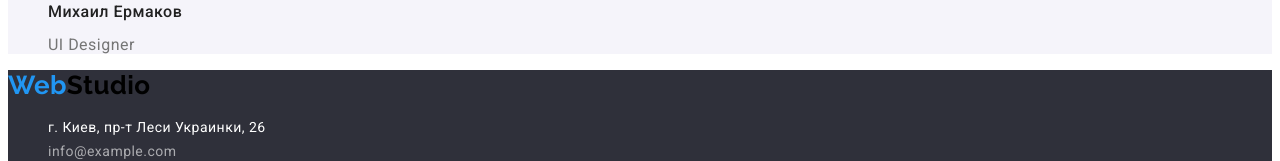
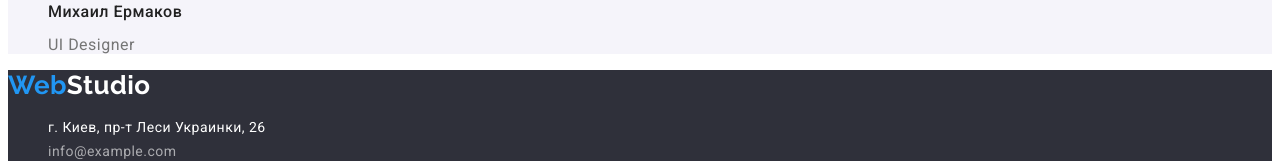
Before and after one commit to ZoiaPiccolo/goit-markup-hw-02, a plain HTML site: page index.html in a window 1280 px wide. Shown: the part 3109-3270 px from the top of the page. Drawn offline with Linux system fonts and the light colour scheme.

Commit message:
Звернула увагу і виправила колір логотипу в футері

```diff
--- a/css/styles.css
+++ b/css/styles.css
@@ -32,12 +32,17 @@ a {
     background-color: var(--header-background-color);
 }
 
-.logo {
+.logo,
+.logo-footer {
     font-family: var(--logo-font-family);
     font-weight: 700;
     font-size: 26px;
     line-height: 1.17;
     color: var(--logo-title-color);
+}
+
+.logo-footer {
+    color: var(--header-background-color);
 }
 
 .accent {
--- a/index.html
+++ b/index.html
@@ -98,7 +98,7 @@
     </main>
     <!--Футер сайта-->
     <footer class="footer">
-        <a href="./index.html" class="logo"><span class="accent">Web</span>Studio</a>
+        <a href="./index.html" class="logo-footer"><span class="accent">Web</span>Studio</a>
 
         <ul>
             <li><a href="https://goo.gl/maps/9v3bUppcqJRifQFq8" target="_blank" rel="noreferrer noopener"
@@ -108,6 +108,7 @@
             <li><a href="tel:+380991111111" class="footer-link">+38 099 111 11 11</a></li>
         </ul>
 
+
     </footer>
 </body>
 
```
Also changed, not shown: portfolio.html (+1 -1 lines).
